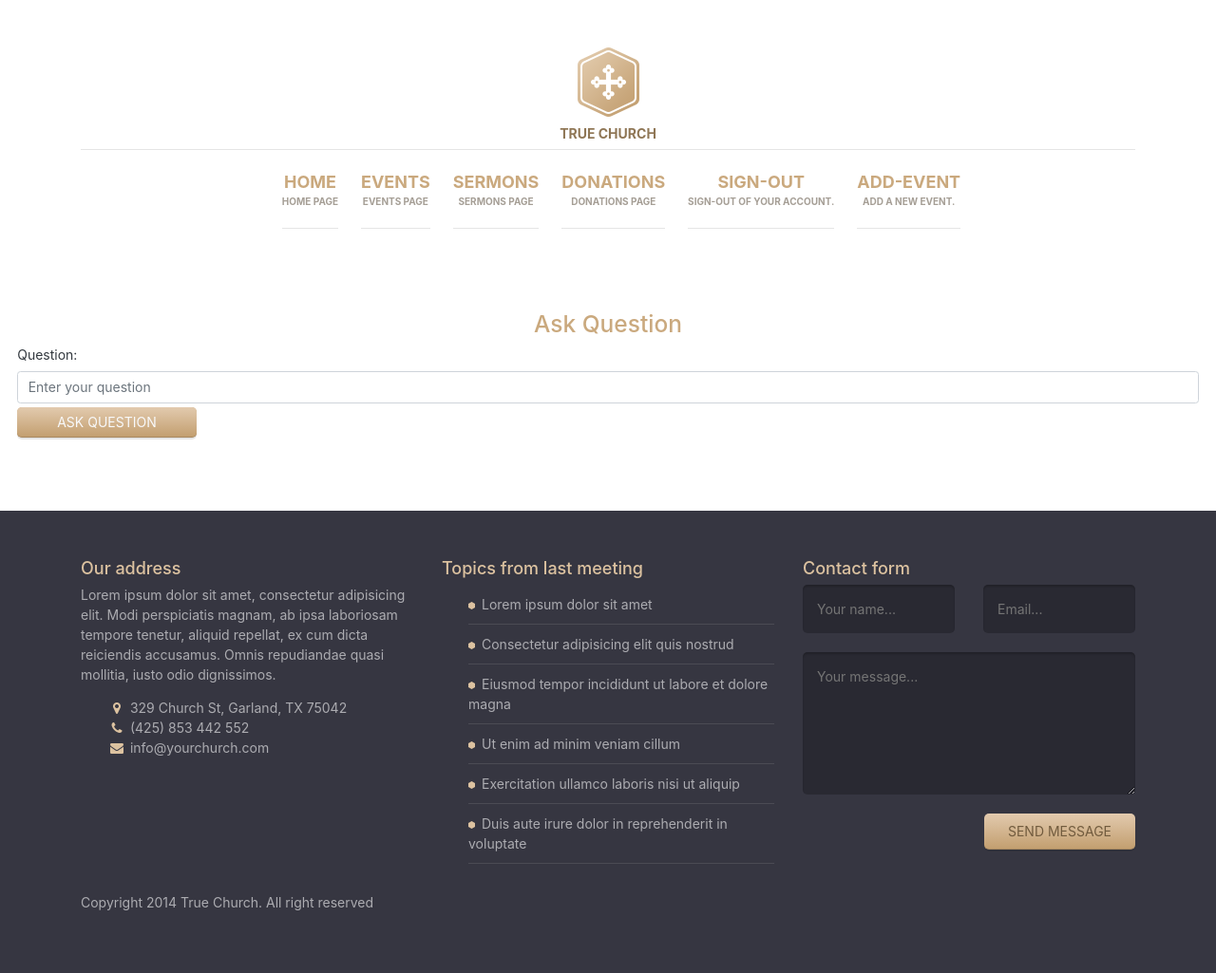
After one commit to Goddy01/Shrine-Web-App, a Django app: page /events/1/ask_question/ in a window 1280 px wide. The commit adds this page. Shown: the whole page at 95% size. Run offline with Django 4.2, Linux system fonts and the light colour scheme; the visitor is signed in with stand-in values (Sample User, id 1); parts of the project's set-up code (start-up, migrations or seed data) failed here and were passed over; some libraries are stand-ins or nearby versions.

Commit message:
added ask_question temp

```diff
--- /dev/null
+++ b/events/templates/events/ask_question.html
@@ -0,0 +1,24 @@
+{% extends 'base.html' %}
+{% load static %}
+{% block title %}User Login{% endblock title %}
+
+{% block content %}
+<style>
+    .form-group{
+        margin: .3rem;
+    }
+</style>
+    <div class="content text-dark p-3 mx-auto">
+        <h3 style="text-align: center;color: #caa97e;">Ask Question</h3>
+            <form action="{% url 'events:ask_qtn' event.event_id %}" class="mb-4" method="post">
+            {% csrf_token %}
+            <div class="form-group">
+                <label for="question">Question: </label>
+                <input type="text" class="form-control" id="question" name="question" placeholder="Enter your question" required rows="10" cols="5">
+            </div>
+            <button class="px-5 py-2 text-light font-weight-semi-bold" style="background-color: #caa97e;margin-left: .3rem;">
+                Ask Question
+            </button>
+        </form>
+    </div>
+{% endblock content %}
--- a/events/templates/events/events.html
+++ b/events/templates/events/events.html
@@ -24,7 +24,7 @@
                                 </span>
                                 <p>{{event.event_description}}</p>
                                 <!-- <a href="#" class="button">Join to this event</a> -->
-                                <a href="#" class="btn-info p-2 text-decoration-none text-dark" style="border-radius: 7%;background-color:#D6BA96;">Ask a question</a>
+                                <a href="{% url 'events:ask_qtn' event.event_id %}" class="btn-info p-2 text-decoration-none text-dark" style="border-radius: 7%;background-color:#D6BA96;">Ask a question</a>
                             </li>
                             {% endfor %}
                             <li>
--- a/events/views.py
+++ b/events/views.py
@@ -75,17 +75,22 @@ def del_event(request, event_id):
 
 def ask_question(request, event_id):
     """The view that facilitates asking questions about events"""
+    context = {}
     if request.user.is_authenticated:
         if request.method == 'POST':
+            return redirect('home')
             question_form = QuestionForm(request.POST)
             if question_form.is_valid():
+                event = Event.objects.get(event_id=event_id)
                 question_form = question_form.save(commit=False)
-                question_form.event = Event.objects.get(event_id=event_id)
+                question_form.event = event
                 question_form.user = UserProfile.objects.get(username=request.user.username)
                 question_form.save()
+                context['event'] = event
             else:
                 question_form = QuestionForm()
         question_form = QuestionForm()
     else:
         return HttpResponse('You are not authorized to ask question. You need to be logged in.')
-    return render(request, 'events/event_details', {'question_form': question_form})
+    context['question_form'] = question_form
+    return render(request, 'events/ask_question.html', context)
```
